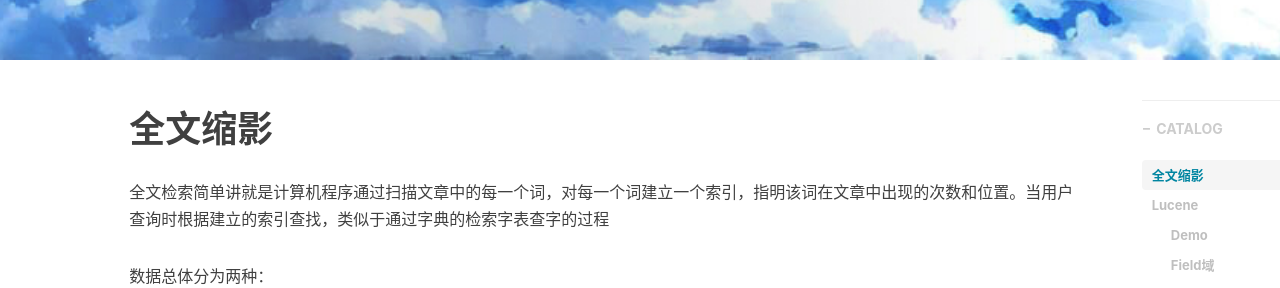
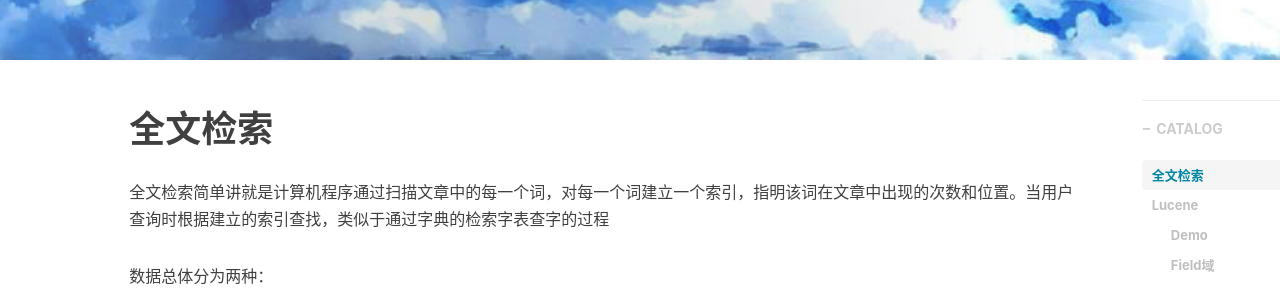
Before and after one commit to zhouj000/zhouj000.github.io, a Jekyll site: the page built from _posts/2019/2019-02-26-lucene.markdown, in a window 1280 px wide and 900 px high. Shown: the part 397-685 px from the top of the window. Built offline with Jekyll 4.4.1, drawn with Linux system fonts in a browser that asks for light colours; nearby versions of some CDN libraries; comment, search, counter and statistics services are not loaded.

Commit message:
修改错别字

```diff
--- a/_posts/2000-01-01-sticky.markdown
+++ b/_posts/2000-01-01-sticky.markdown
@@ -102,6 +102,8 @@ catalog: true
 [RocketMQ(二) NameServer与Broker](https://zhouj000.github.io/2019/01/07/rocketmq-02/)
 [RocketMQ(三) Producer与Consumer](https://zhouj000.github.io/2019/01/28/rocketmq-03/)
 
+[简明Lucene](https://zhouj000.github.io/2019/02/26/lucene/)
+
 [Kafka(一): 入门](https://zhouj000.github.io/2019/02/22/kafka-01/)
 [Kafka(二) Producer与Consumer开发](https://zhouj000.github.io/2019/02/24/kafka-02/)
 [Kafka(三) 简略集群管理](https://zhouj000.github.io/2019/02/25/kafka-04/)
--- a/_posts/2019/2019-02-26-lucene.markdown
+++ b/_posts/2019/2019-02-26-lucene.markdown
@@ -11,7 +11,7 @@ tags:
 
 
 
-# 全文缩影
+# 全文检索
 
 全文检索简单讲就是计算机程序通过扫描文章中的每一个词，对每一个词建立一个索引，指明该词在文章中出现的次数和位置。当用户查询时根据建立的索引查找，类似于通过字典的检索字表查字的过程
 
```
